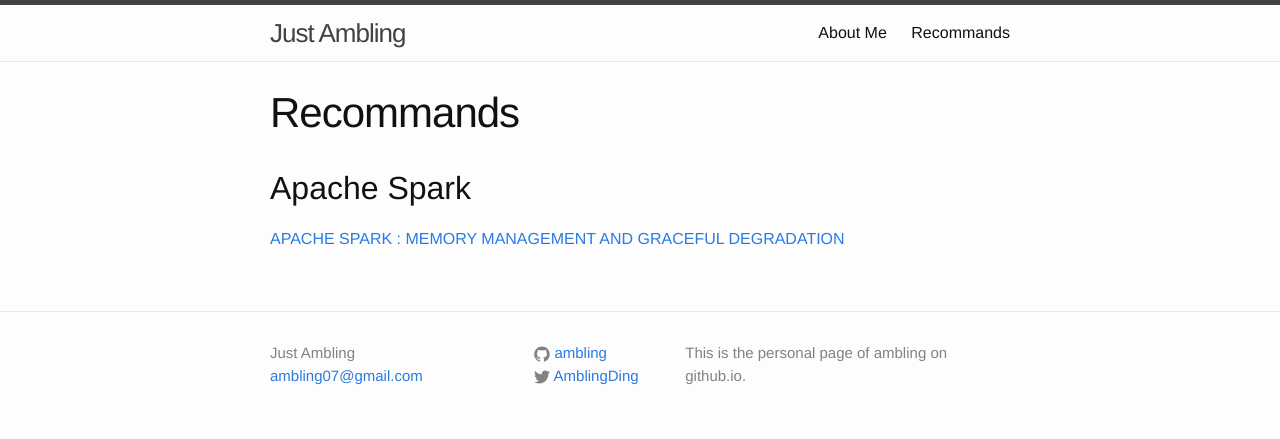
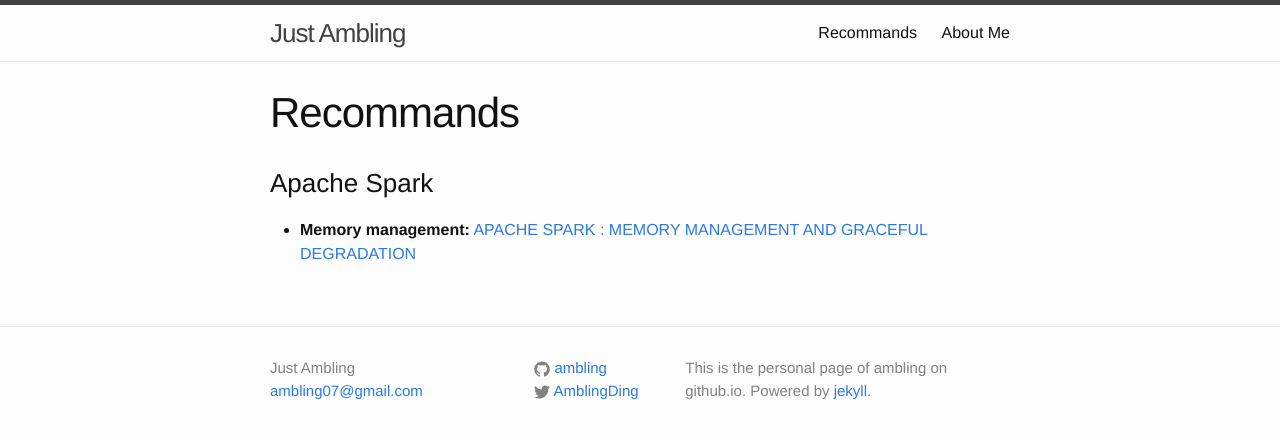
Before and after one commit to ambling/ambling.github.io, a Jekyll site: the page built from 00-recommands.md, in a window 1280 px wide. Shown: the top 439 px of the page. Built offline with Jekyll 4.4.1, drawn with Linux system fonts in a browser that asks for light colours.

Commit message:
finish order of pages

```diff
--- /dev/null
+++ b/00-recommands.md
@@ -0,0 +1,8 @@
+---
+layout: page
+title: Recommands
+permalink: /recommand/
+---
+
+### Apache Spark
+- **Memory management:** [APACHE SPARK : MEMORY MANAGEMENT AND GRACEFUL DEGRADATION](https://ogirardot.wordpress.com/2014/12/11/apache-spark-memory-management-and-graceful-degradation/)
--- a/_config.yml
+++ b/_config.yml
@@ -3,6 +3,7 @@ title: Just Ambling
 email: ambling07@gmail.com
 description: > # this means to ignore newlines until "baseurl:"
   This is the personal page of ambling on github.io.
+  Powered by <a href='http://jekyllrb.com/'>jekyll</a>.
 baseurl: "" # the subpath of your site, e.g. /blog/
 url: "http://ambling.github.io" # the base hostname & protocol for your site
 twitter_username: AmblingDing
--- a/_includes/header.html
+++ b/_includes/header.html
@@ -14,7 +14,8 @@
       </a>
 
       <div class="trigger">
-        {% for page in site.pages %}
+        {% assign sorted_pages = site.pages | sort:"name" %}
+        {% for page in sorted_pages %}
           {% if page.title %}
           <a class="page-link" href="{{ page.url | prepend: site.baseurl }}">{{ page.title }}</a>
           {% endif %}
```
Also changed, not shown: _posts/2015-06-10-blankpage.md (added, +11 -0 lines), _posts/blankpage.markdown (deleted, +0 -11 lines), recommands.md (deleted, +0 -8 lines), 99-about.md (renamed from about.md).
